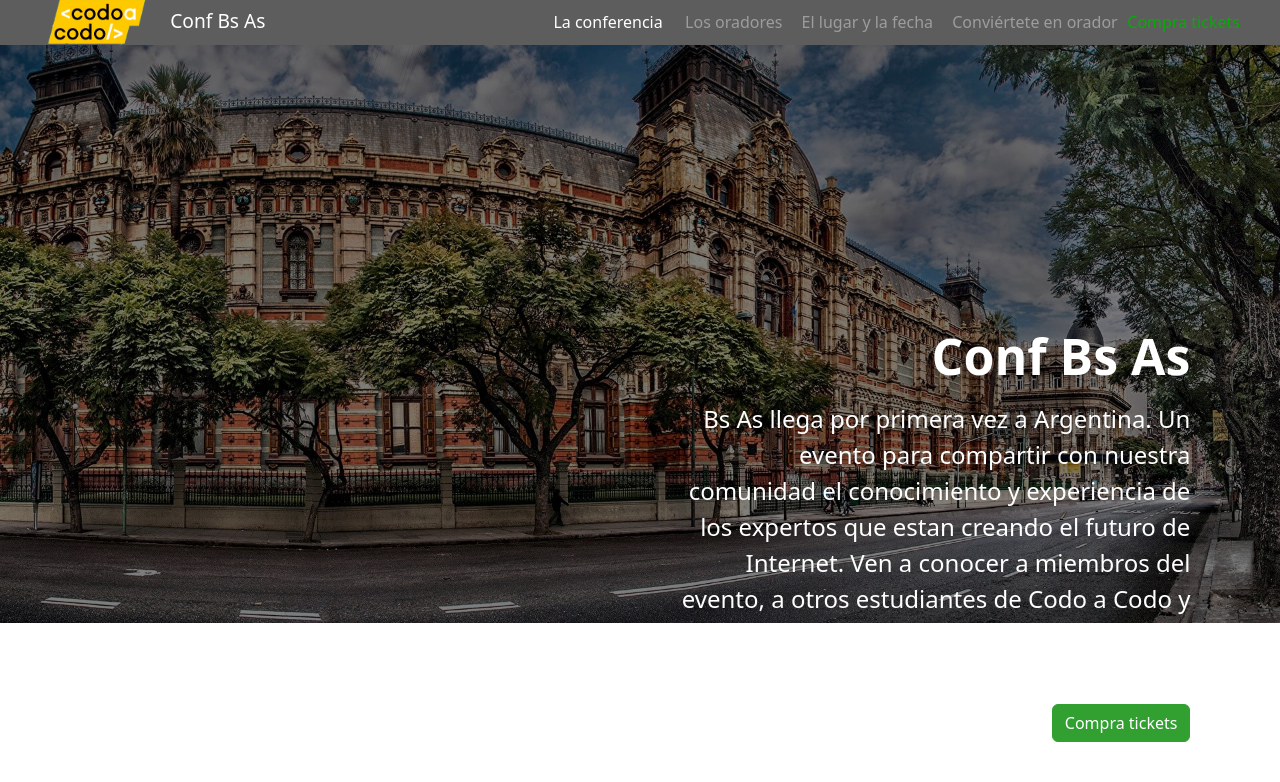
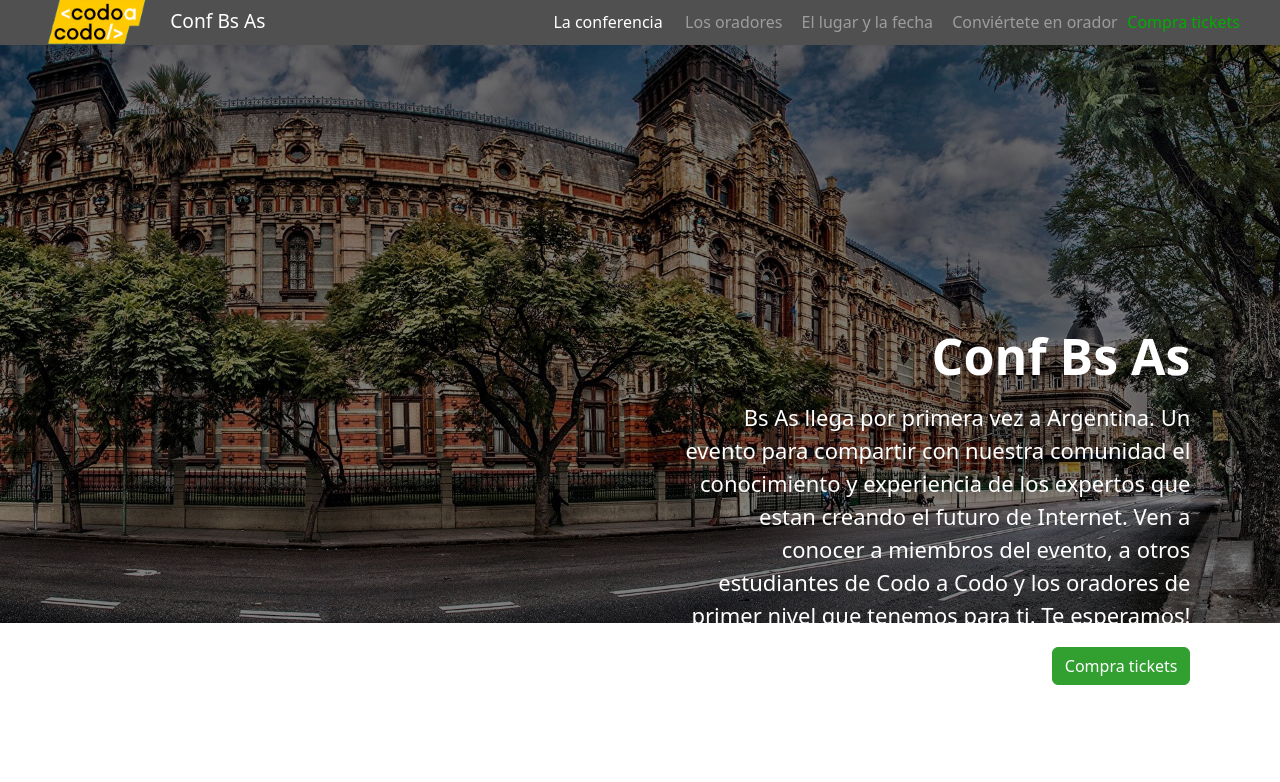
Before and after one commit to Sebastian761/TP-Integrador, a plain HTML site: page index.html in a window 1280 px wide. Shown: the top 782 px of the page. Drawn offline with nearby package versions, Linux system fonts and the light colour scheme.

Commit message:
Version 3.0

```diff
--- a/css/index.css
+++ b/css/index.css
@@ -3,6 +3,7 @@ html, body{
     width: 100%;
     margin: 0;
     padding: 0;
+    overflow-x: hidden;
 }
 
 .header{
@@ -10,15 +11,15 @@ html, body{
     max-width: 100%;
     justify-content: space-around;
     flex-direction: row;
-    background-color: rgb(93, 93, 93);
+    background-color: rgb(80, 80, 80);
     height: 3.5vw;
     align-items: center;
 
 }
 
 .container-1 img{
-   max-width: 30%;
-   max-height: 30%;
+    max-width: 30%;
+    max-height: 30%;
 }
 
 .container-1{
@@ -82,7 +83,7 @@ html, body{
     color: white;
     max-width: 40%;
     font-weight: 400;
-    font-size: 24px;
+    font-size: 22px;
     float: right;
     top: 40%;
     margin-right: 7vw;
--- a/index.html
+++ b/index.html
@@ -16,7 +16,7 @@
             <article class="containers"><a href="#">Los oradores</a></article>
             <article class="containers"><a href="#">El lugar y la fecha</a></article>
             <article class="containers"><a href="#">Conviértete en orador</a></article>
-            <article class="container-6"><a href="#">Compra tickets</a></article>
+            <article class="container-6"><a href="./tickets.html" target="_blank">Compra tickets</a></article>
         </section>
     </header>
     <main class="main">
@@ -29,7 +29,7 @@
                 Te esperamos!
                 <div class="botones">
                     <button type="button" class="btn btn-outline-primary boton-1">Quiero ser orador</button>
-                    <button type="button" class="btn btn-success boton">Compra tickets</button>
+                    <a class="btn btn-success boton" href="./tickets.html" target="_blank">Compra tickets</a>
                 </div>
             </div>
         </article>
@@ -124,10 +124,10 @@
         </form>
 
     </section>
-    <footer class="row  mw-100">
+    <footer class="row">
         <article class="container-sm">
             <section class="section footer">
-                <article class="contenedor"><a href="#">Preguntas frecuentes</a></article>
+                <article class="contenedor"><a href="#">Preguntas <br> frecuentes</a></article>
                 <article class="contenedor"><a href="#">Contáctanos</a></article>
                 <article class="contenedor"><a href="#">Prensa</a></article>
                 <article class="contenedor"><a href="#">Conferencias</a></article>
```
